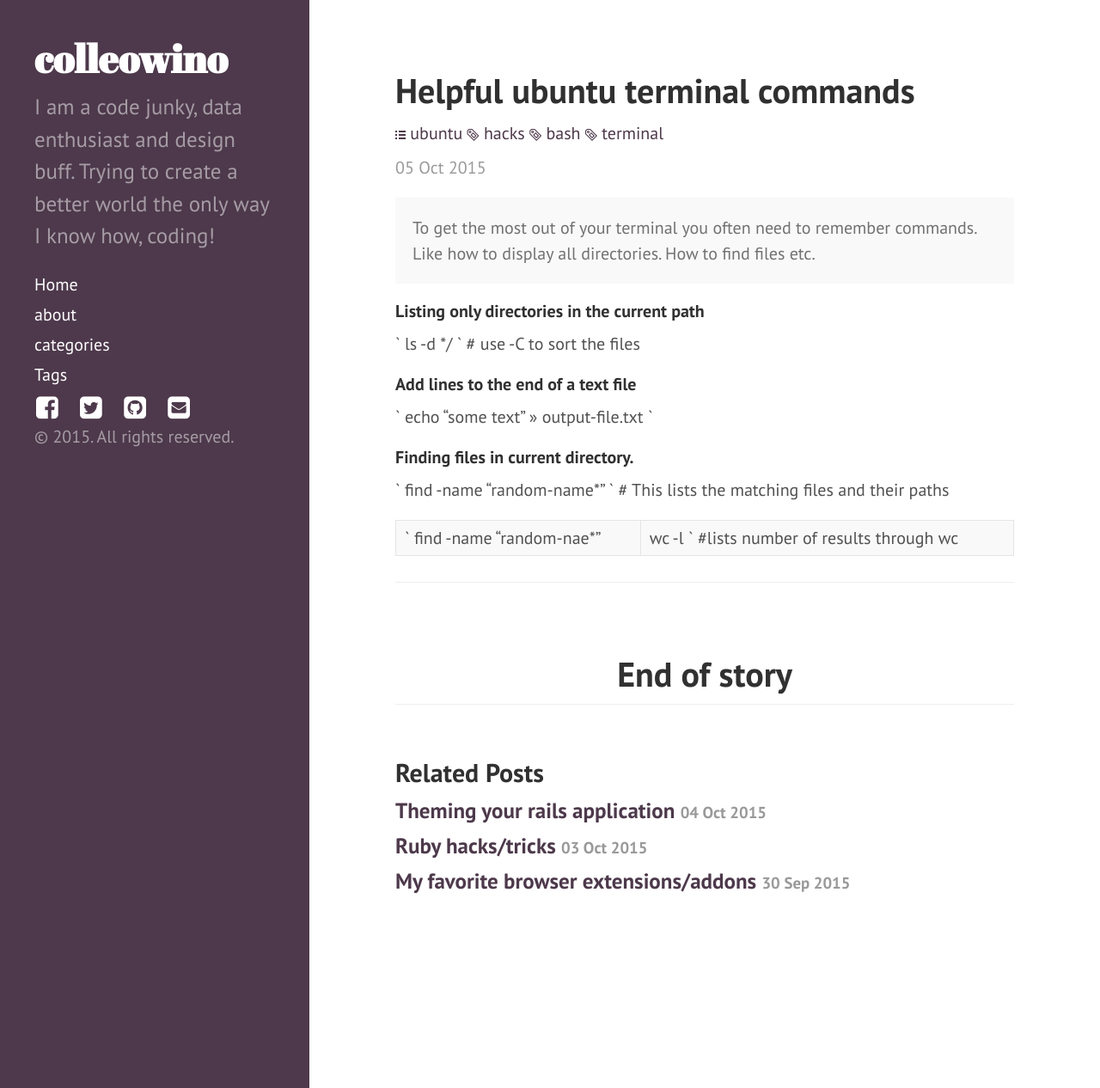
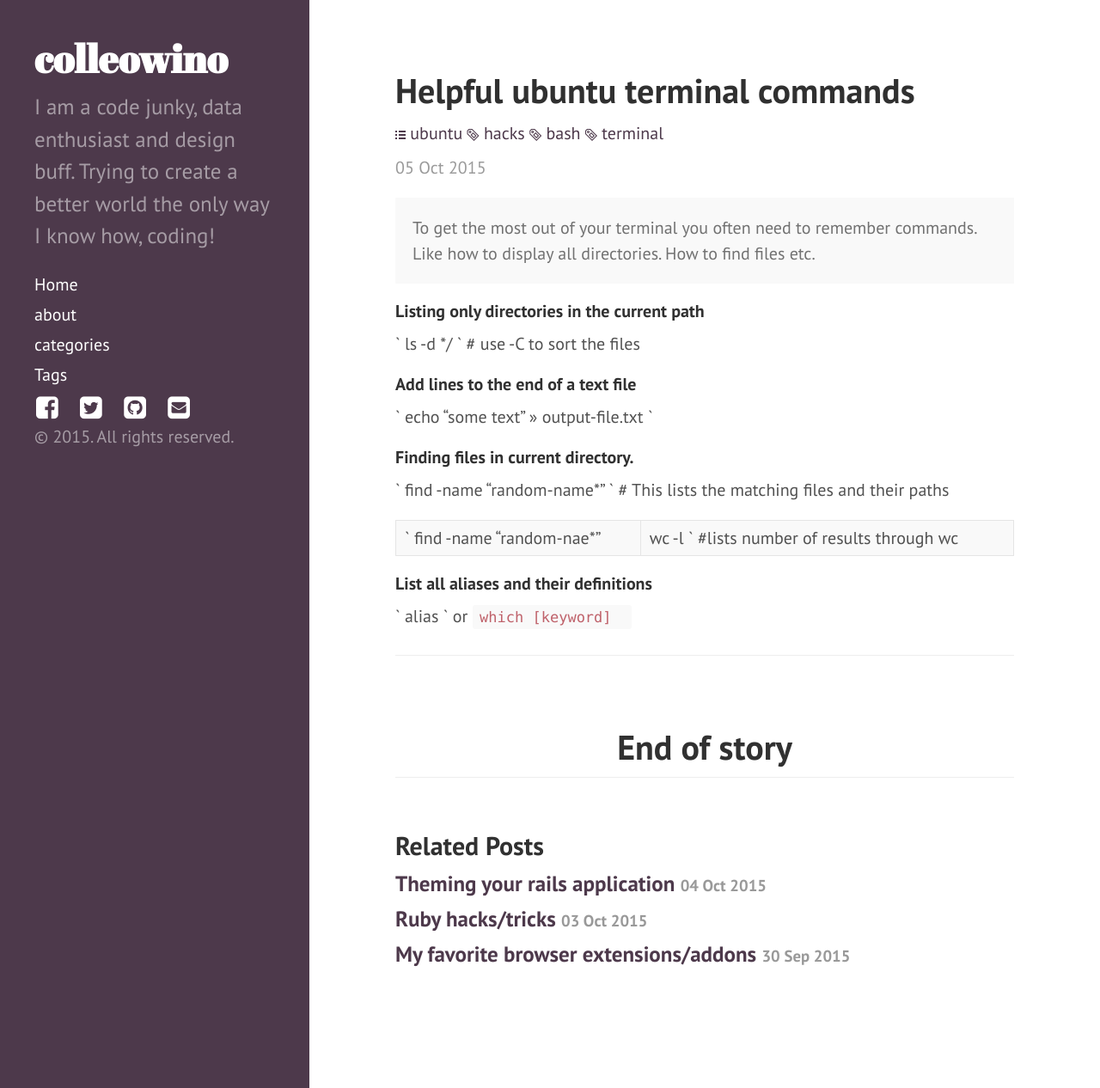
Before and after one commit to colleowino/colleowino.github.io, a Jekyll site: the page built from _posts/2015-10-05-helpful-terminal-commands.md, in a window 1280 px wide and 1266 px high. Shown: the whole window at 86% size. Built offline with Jekyll 4.4.1, drawn with Linux system fonts in a browser that asks for light colours; nearby versions of some CDN libraries; comment, search, counter and statistics services are not loaded.

Commit message:
added alias find

```diff
--- a/_posts/2015-10-05-helpful-terminal-commands.md
+++ b/_posts/2015-10-05-helpful-terminal-commands.md
@@ -20,4 +20,7 @@ excerpt: To get the most out of your terminal you often need to remember command
 
 ` find -name "random-nae*" | wc -l ` #lists number of results through wc
 
+#### List all aliases and their definitions
+` alias ` or <code>which [keyword]<code>
+
 -----
```
